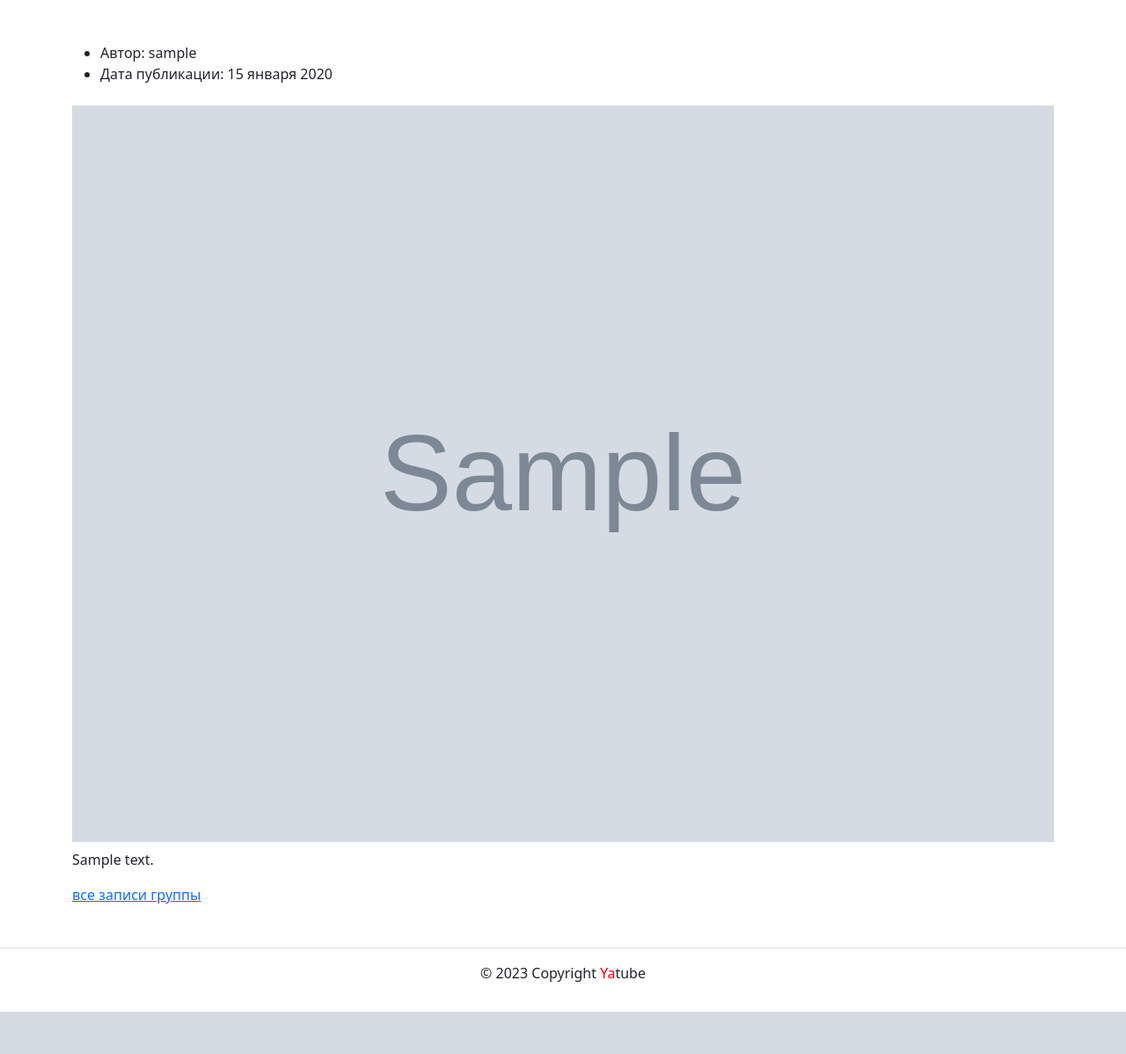
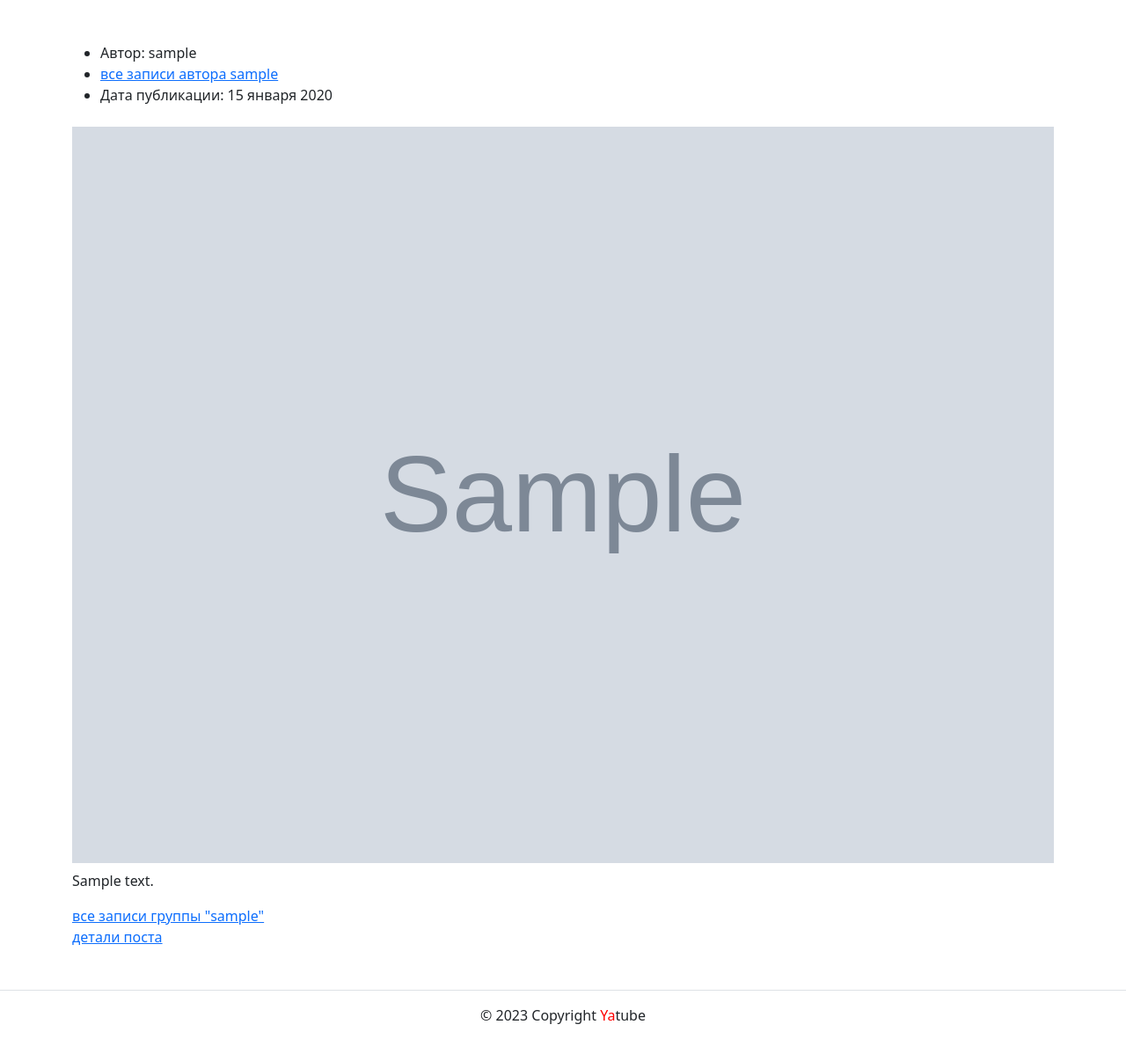
Before and after one commit to LeoNefesch/hw05_final, a Django app: page / in a window 1280 px wide. Shown: the part 56-1254 px from the top of the page at 88% size. Before the commit the page ends 1206 px from the top, so only its background shows below. Run offline with Django 3.2, Linux system fonts and the light colour scheme; tables that the repository leaves empty hold one stand-in row (values such as "Sample post"); grey boxes marked "Sample" are stand-in pictures; some libraries are stand-ins or nearby versions.

Commit message:
Improve homepage and registration templates

```diff
--- a/yatube/templates/includes/header.html
+++ b/yatube/templates/includes/header.html
@@ -45,7 +45,9 @@
           </a>
         </li>
         <li>
-          Пользователь: {{ user.username }}
+          <a class="nav-link link-light" href="/admin/">
+            Пользователь: {{ user.username }}
+          </a>
         </li>
         {% else %}
         <li class="nav-item">
--- a/yatube/templates/includes/pub.html
+++ b/yatube/templates/includes/pub.html
@@ -2,6 +2,11 @@
 <ul>
   <li>
     Автор: {{ post.author.username }}
+  </li>
+  <li>
+    <a href="{% url 'posts:profile' post.author.username %}">
+      все записи автора {{ post.author.username }}
+    </a>
   </li>
   <li>
     Дата публикации: {{ post.pub_date|date:"d E Y" }}
--- a/yatube/templates/posts/index.html
+++ b/yatube/templates/posts/index.html
@@ -7,7 +7,11 @@
     {% include 'includes/pub.html' %}
     {% if post.group %}
       <a href="{% url 'posts:group_list' post.group.slug %}">
-        все записи группы
+        все записи группы "{{ post.group.slug }}"
+      </a>
+      <br>
+      <a href="{% url 'posts:post_detail' post.id %}">
+        детали поста
       </a>
     {% endif %}
     {% if not forloop.last %}<hr>{% endif %}
--- a/yatube/templates/users/password_change_form.html
+++ b/yatube/templates/users/password_change_form.html
@@ -11,6 +11,7 @@
           <div class="card-body">
             <form method="post" action="{% url 'users:password_change' %}">
               <input type="hidden" name="csrfmiddlewaretoken" value="">
+              {% csrf_token %}
               <div class="form-group row my-3 p-3">
                 <label for="id_old_password">
                   Старый пароль
--- a/yatube/templates/users/password_reset_confirm.html
+++ b/yatube/templates/users/password_reset_confirm.html
@@ -11,7 +11,7 @@
             Введите новый пароль
           </div>
           <div class="card-body">
-            <form method="post" action="../users/lpassword_reset_confirm.html">
+            <form method="post" action="{% url 'users:password_reset_confirm' %}">
               <input type="hidden" name="csrfmiddlewaretoken" value="">
               <div class="form-group row my-3 p-3">
                 <label for="id_new_password1">
--- a/yatube/templates/users/password_reset_form.html
+++ b/yatube/templates/users/password_reset_form.html
@@ -9,7 +9,7 @@
             Чтобы сбросить старый пароль — введите адрес электронной почты, под которым вы регистрировались
           </div>
           <div class="card-body">
-            <form method="post" action="../users/password_reset_form.html">
+            <form method="post" action="{% url 'users:password_reset' %}">
               <input type="hidden" name="csrfmiddlewaretoken" value="">
               <div class="form-group row my-3 p-3">
                 <label for="id_email">
```
